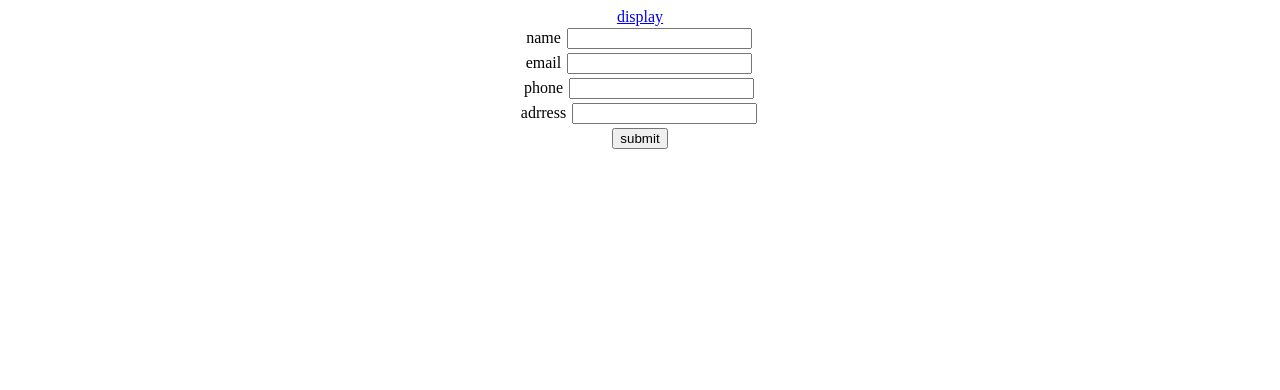
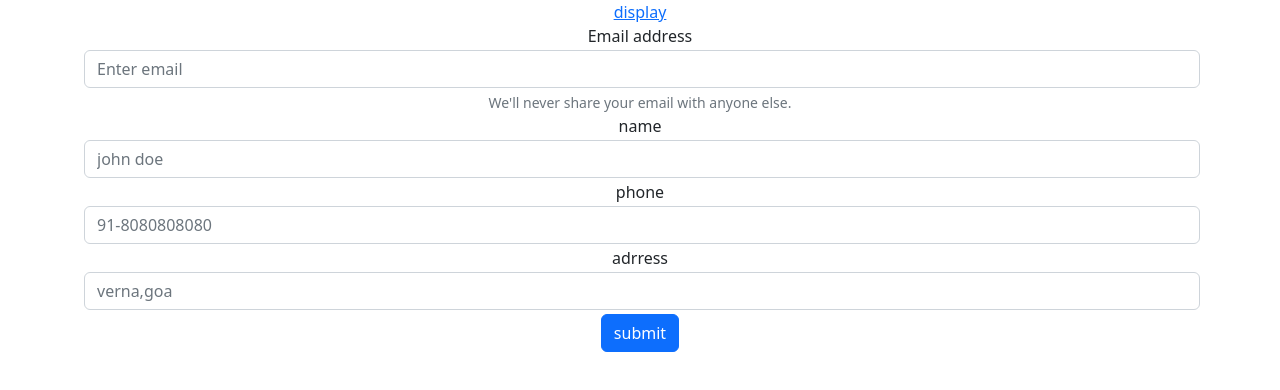
Before and after one commit to abdullahnore/employeedetails, a website: page form.html in a window 1280 px wide. Drawn offline with nearby package versions, Linux system fonts and the light colour scheme.

Commit message:
ejs error
 name and adrress sort not working

```diff
--- a/display.ejs
+++ b/display.ejs
@@ -49,31 +49,31 @@
       </caption>
       <thead>
         <tr>
-          <% for (let x=0 ; x<=Object.keys(displayd[0]).length-1; x++ ) { %>
+          <% for (let x=0 ; x<= Object.keys(displayd[0]).length-1; x++ ) { %>
           <th
             onclick="myfunction(event)"
-            value="<%=Object.keys(displayd[0])[x] %>"
+            value="<%= Object.keys(displayd[0])[x] %>"
           >
             <%= Object.keys(displayd[0])[x] %>
           </th>
           <% } %>
         </tr>
       </thead>
-      <tbody>
+
       <% for(let x of displayd) { %>
-        <tr id="tablehead">
+      <tr>
         <td><%= x.name %></td>
         <td><%= x.email %></td>
         <td><%= x.phone %></td>
         <td><%= x.address %></td>
       </tr>
       <% } %>
-      </tbody>
     </table>
-    <script src="cdn.datatables.net/1.13.1/js/jquery.dataTables.min.js"></script>
-    <script>
+
+    <script type="text/javascript">
       function myfunction(e) {
         let str = e.target.innerText;
+        //console.log(str);
         let checkbox = document.getElementById("check");
         if (checkbox.checked == true) {
           let check = 1;
@@ -85,9 +85,9 @@
 
       //fetch req
       function fetchdisplay(str, check) {
-        console.log(str);
+        console.log(`sort by :${str}`);
         return fetch(`http://localhost:5000/display_data?id=${str}`)
-          .then((response) => {
+          .then((response, err) => {
             return response.json();
           })
           .then((data) => {
@@ -103,7 +103,7 @@
       }
 
       function populatedata(newdata) {
-        console.log(newdata);
+        //console.log(newdata);
         let tablehead = document.getElementById("table-data");
 
         let rowcount = tablehead.rows.length;
@@ -119,7 +119,7 @@
         }
       }
       function populatedatareverse(newdata) {
-        console.log(newdata);
+        //console.log(newdata);
         let tablehead = document.getElementById("table-data");
 
         let rowcount = tablehead.rows.length;
@@ -149,6 +149,7 @@
       $(document).ready(function () {
         $("#table-data").DataTable({
           ordering: false,
+          searching: false,
         });
       });
     </script>
--- a/form.html
+++ b/form.html
@@ -4,6 +4,12 @@
     <meta charset="UTF-8" />
     <meta http-equiv="X-UA-Compatible" content="IE=edge" />
     <meta name="viewport" content="width=device-width, initial-scale=1.0" />
+    <link
+      rel="stylesheet"
+      href="https://cdn.jsdelivr.net/npm/bootstrap@5.2.3/dist/css/bootstrap.min.css"
+      integrity="sha384-rbsA2VBKQhggwzxH7pPCaAqO46MgnOM80zW1RWuH61DGLwZJEdK2Kadq2F9CUG65"
+      crossorigin="anonymous"
+    />
     <title>employee details</title>
     <style>
       form {
@@ -19,23 +25,57 @@
       }
     </style>
   </head>
-  <body>
+  <body class="container">
     <a href="/display"> <span>display</span></a>
     <form action="/submit" method="post">
-      <label for="name">name</label>
-      <input type="text" id="name" name="name" required />
-      <br />
+      <div class="form-group">
+        <label for="email">Email address</label>
+        <input
+          type="email"
+          class="form-control"
+          id="email"
+          name="email"
+          aria-describedby="emailHelp"
+          placeholder="Enter email"
+          required
+        />
+        <small id="emailHelp" class="form-text text-muted"
+          >We'll never share your email with anyone else.</small
+        >
+      </div>
+      <div class="form-group">
+        <label for="name">name</label>
+        <input
+          type="text"
+          class="form-control"
+          id="name"
+          name="name"
+          placeholder="john doe"
+        />
+      </div>
+      <div class="form-group">
+        <label for="phone">phone</label>
+        <input
+          type="tel"
+          class="form-control"
+          id="phone"
+          name="phone"
+          placeholder="91-8080808080"
+          pattern="[0-9]{2}-[0-9]{10}"
+        />
+      </div>
+      <div class="form-group">
+        <label for="adrress">adrress</label>
+        <input
+          type="text"
+          class="form-control"
+          id="address"
+          name="address"
+          placeholder="verna,goa"
+        />
+      </div>
 
-      <label for="email">email</label>
-      <input type="text" id="email" name="email" required />
-      <br />
-      <label for="phone">phone</label>
-      <input type="text" id="phone" name="phone" />
-      <br />
-      <label for="address">adrress</label>
-      <input type="text" id="address" name="address" />
-      <br />
-      <input type="submit" value="submit" />
+      <input type="submit" class="btn btn-primary" value="submit" />
     </form>
   </body>
 </html>
--- a/package.json
+++ b/package.json
@@ -2,6 +2,7 @@
   "dependencies": {
     "body-parser": "^1.20.1",
     "ejs": "^3.1.8",
+    "ejs-lint": "^2.0.0",
     "express": "^4.18.2",
     "json-as-xlsx": "^2.5.3",
     "multer": "^1.4.5-lts.1",
```
Also changed, not shown: file.js (+7 -10 lines), routes/getroute.js (+3 -5 lines), sql.js (+13 -6 lines), app.js (added), 2 other files. Lines whose indentation alone changed are shown as unchanged.
